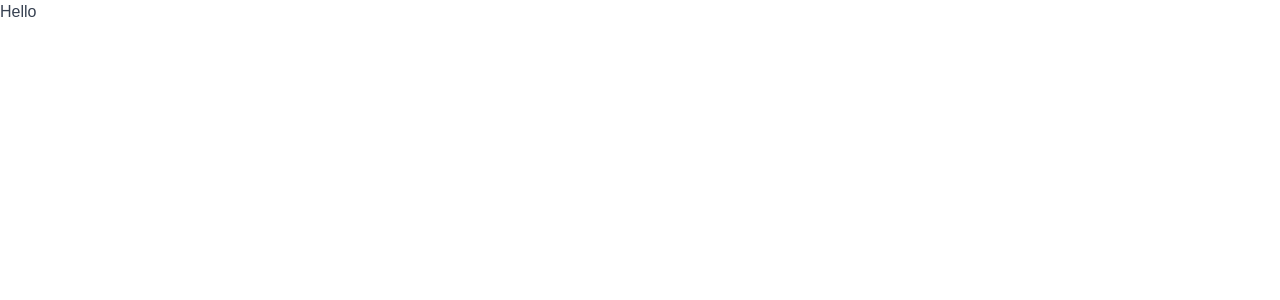
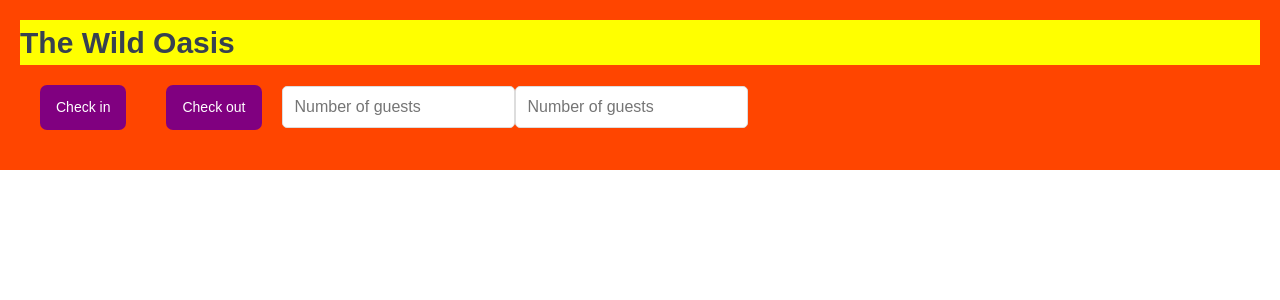
Before and after one commit to Hybola/17-the-wild-oasis, a React (Vite) app: page / in a window 1280 px wide. Shown: the top 300 px of the page. Built offline with nearby package versions, Linux system fonts and the light colour scheme.

Commit message:
lecture 329

```diff
--- a/package.json
+++ b/package.json
@@ -11,7 +11,8 @@
   },
   "dependencies": {
     "react": "^18.2.0",
-    "react-dom": "^18.2.0"
+    "react-dom": "^18.2.0",
+    "styled-components": "^6.1.12"
   },
   "devDependencies": {
     "@types/react": "^18.2.15",
--- a/src/App.jsx
+++ b/src/App.jsx
@@ -1,5 +1,51 @@
+import styled from "styled-components";
+
+const H1 = styled.h1`
+  font-size: 30px;
+  font-weight: 600;
+  background-color: yellow;
+`;
+const Button = styled.button`
+  font-size: 1.4rem;
+  padding: 1.2rem 1.6rem;
+  font-weight: 500;
+  border: none;
+  border-radius: 7px;
+  background-color: purple;
+  color: white;
+  cursor: pointer;
+  margin: 20px;
+`;
+const Input = styled.input`
+  border: 1px solid #ddd;
+  border-radius: 5px;
+  padding: 0.8rem 1.2rem;
+`;
+const StyledApp = styled.main`
+  background-color: orangered;
+  padding: 20px;
+`;
+
 function App() {
-  return <div>Hello</div>;
+  return (
+    <StyledApp>
+      <H1>The Wild Oasis</H1>
+      <Button
+        onClick={() => {
+          alert("check in");
+        }}>
+        Check in
+      </Button>
+      <Button
+        onClick={() => {
+          alert("check out");
+        }}>
+        Check out
+      </Button>
+      <Input placeholder="Number of guests" type="number"></Input>
+      <Input placeholder="Number of guests" type="number"></Input>
+    </StyledApp>
+  );
 }
 
 export default App;
```
Also changed, not shown: 1 other file (tests, documents, lock files or other folders).
